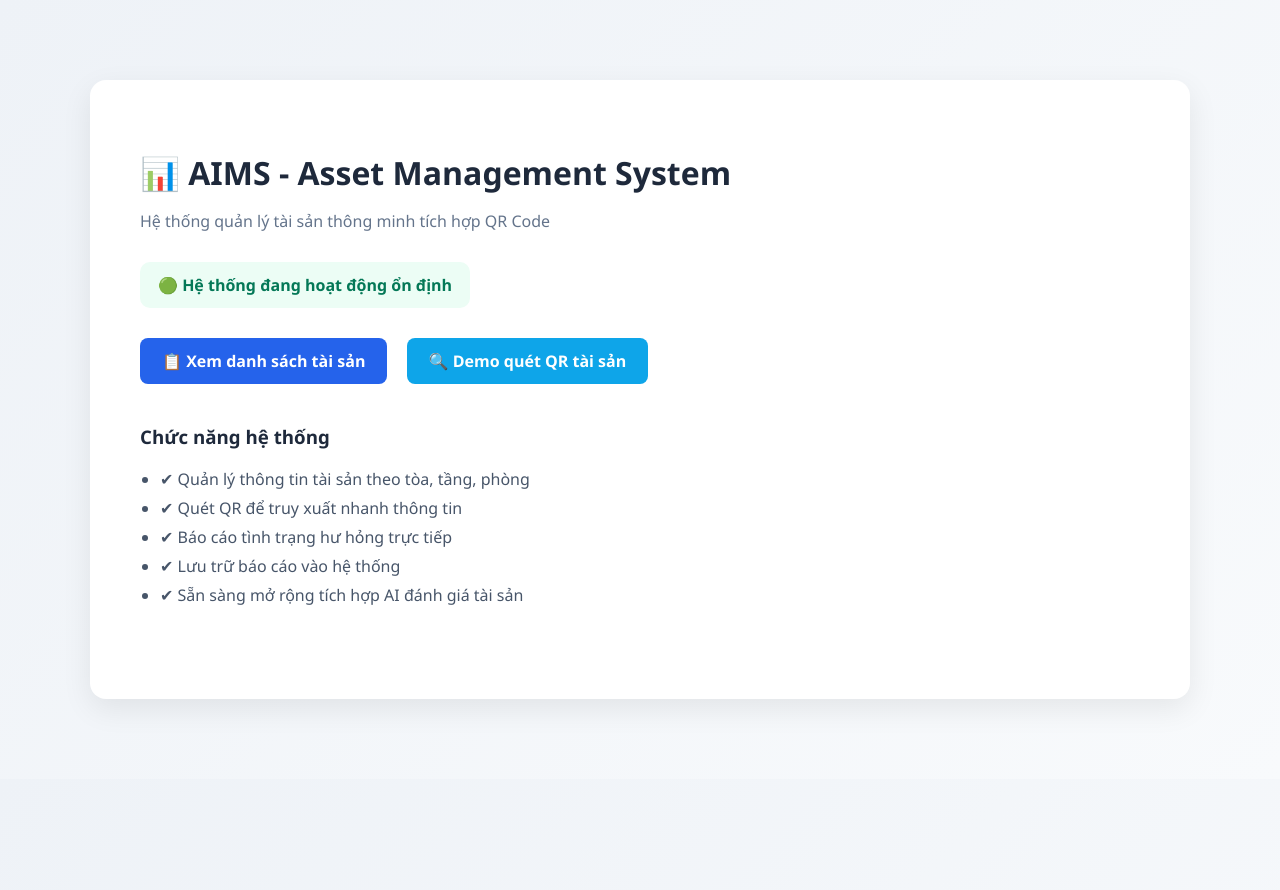
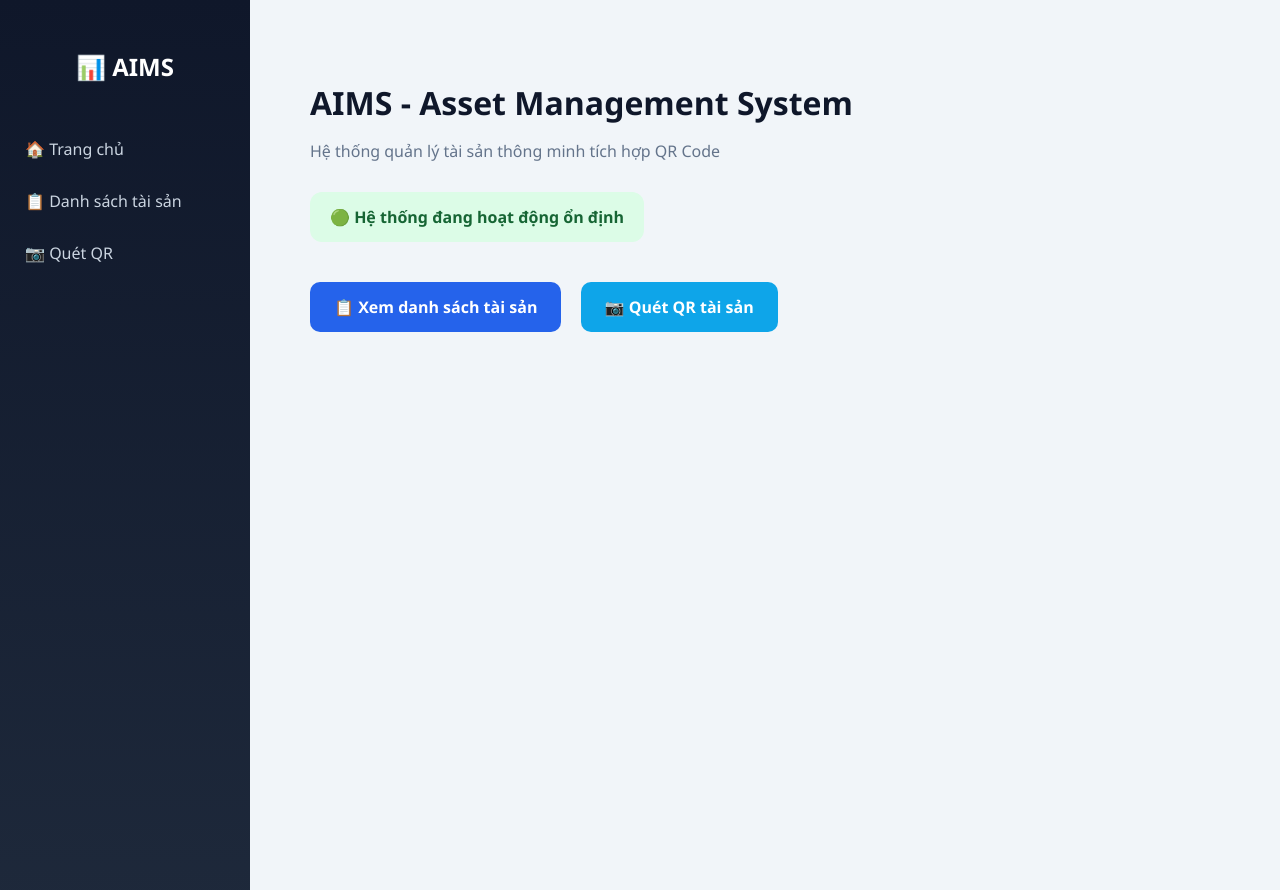
Before and after one commit to hoangan-mi/aims-demo, a Flask app: page / in a window 1280 px wide. Run offline with Flask 3, Linux system fonts and the light colour scheme.

Commit message:
Update index.html

```diff
--- a/templates/index.html
+++ b/templates/index.html
@@ -3,26 +3,54 @@
 <head>
 <meta charset="UTF-8">
 <title>AIMS - Asset Management System</title>
+<meta name="viewport" content="width=device-width, initial-scale=1">
 
 <style>
 body {
+    margin: 0;
     font-family: "Segoe UI", Arial, sans-serif;
-            background: linear-gradient(135deg, #eef2f7, #f8fafc);
-            margin: 0;
-            padding: 0;
+    background: #f1f5f9;
 }
 
-        .container {
-            max-width: 1000px;
-            margin: 80px auto;
-            background: white;
-            padding: 50px;
-            border-radius: 16px;
-            box-shadow: 0 10px 30px rgba(0,0,0,0.08);
+/* ===== SIDEBAR ===== */
+.sidebar {
+    width: 250px;
+    height: 100vh;
+    background: linear-gradient(180deg, #0f172a, #1e293b);
+    color: white;
+    position: fixed;
+    left: 0;
+    top: 0;
+    padding-top: 30px;
+}
+
+.sidebar h2 {
+    text-align: center;
+    margin-bottom: 40px;
+    font-weight: 600;
+}
+
+.sidebar a {
+    display: block;
+    padding: 15px 25px;
+    color: #cbd5e1;
+    text-decoration: none;
+    transition: 0.3s;
+}
+
+.sidebar a:hover {
+    background: #334155;
+    color: white;
+}
+
+/* ===== CONTENT ===== */
+.content {
+    margin-left: 250px;
+    padding: 60px;
 }
 
 h1 {
-            color: #1e293b;
+    color: #0f172a;
     margin-bottom: 10px;
 }
 
@@ -32,98 +60,74 @@
 }
 
 .status {
-            background: #ecfdf5;
-            color: #047857;
-            padding: 12px 18px;
-            border-radius: 10px;
+    background: #dcfce7;
+    color: #166534;
+    padding: 14px 20px;
+    border-radius: 12px;
+    display: inline-block;
     font-weight: 600;
-            display: inline-block;
-            margin-bottom: 30px;
-        }
-
-        .btn-group {
     margin-bottom: 40px;
 }
 
+/* ===== BUTTON ===== */
 .btn {
     display: inline-block;
-            padding: 12px 22px;
+    padding: 14px 24px;
+    border-radius: 10px;
+    text-decoration: none;
+    font-weight: 600;
     margin-right: 15px;
+    transition: 0.3s;
+}
+
+.btn.primary {
     background: #2563eb;
     color: white;
-            text-decoration: none;
-            border-radius: 8px;
-            font-weight: 600;
-            transition: 0.2s;
 }
 
-        .btn:hover {
+.btn.primary:hover {
     background: #1d4ed8;
 }
 
 .btn.secondary {
     background: #0ea5e9;
+    color: white;
 }
 
 .btn.secondary:hover {
     background: #0284c7;
-        }
-
-        .features {
-            margin-top: 30px;
-        }
-
-        .features h3 {
-            margin-bottom: 15px;
-            color: #1e293b;
-        }
-
-        .features ul {
-            padding-left: 20px;
-            color: #475569;
-            line-height: 1.8;
-        }
-
-        .footer {
-            margin-top: 40px;
-            font-size: 14px;
-            color: #94a3b8;
 }
 </style>
 </head>
 
 <body>
 
-<div class="container">
+<!-- Sidebar -->
+<div class="sidebar">
+    <h2>📊 AIMS</h2>
+    <a href="/">🏠 Trang chủ</a>
+    <a href="/assets">📋 Danh sách tài sản</a>
+    <a href="/scan">📷 Quét QR</a>
+</div>
 
-    <h1>📊 AIMS - Asset Management System</h1>
+<!-- Content -->
+<div class="content">
+    <h1>AIMS - Asset Management System</h1>
     <p class="subtitle">Hệ thống quản lý tài sản thông minh tích hợp QR Code</p>
 
     <div class="status">
         🟢 Hệ thống đang hoạt động ổn định
     </div>
 
-    <div class="btn-group">
-        <a href="/assets" class="btn">📋 Xem danh sách tài sản</a>
-        <a href="/asset/A2-01-0101-TB-01" class="btn secondary">
-            🔍 Demo quét QR tài sản
+    <div>
+        <a href="/assets" class="btn primary">
+            📋 Xem danh sách tài sản
+        </a>
+
+        <a href="/scan" class="btn secondary">
+            📷 Quét QR tài sản
         </a>
     </div>
-
-    <div class="features">
-        <h3>Chức năng hệ thống</h3>
-        <ul>
-            <li>✔ Quản lý thông tin tài sản theo tòa, tầng, phòng</li>
-            <li>✔ Quét QR để truy xuất nhanh thông tin</li>
-            <li>✔ Báo cáo tình trạng hư hỏng trực tiếp</li>
-            <li>✔ Lưu trữ báo cáo vào hệ thống</li>
-            <li>✔ Sẵn sàng mở rộng tích hợp AI đánh giá tài sản</li>
-        </ul>
-    </div>
-
-    <div class="footer">
-    </div>
-
 </div>
 
 </body>
```
Lines whose indentation alone changed are shown as unchanged.
